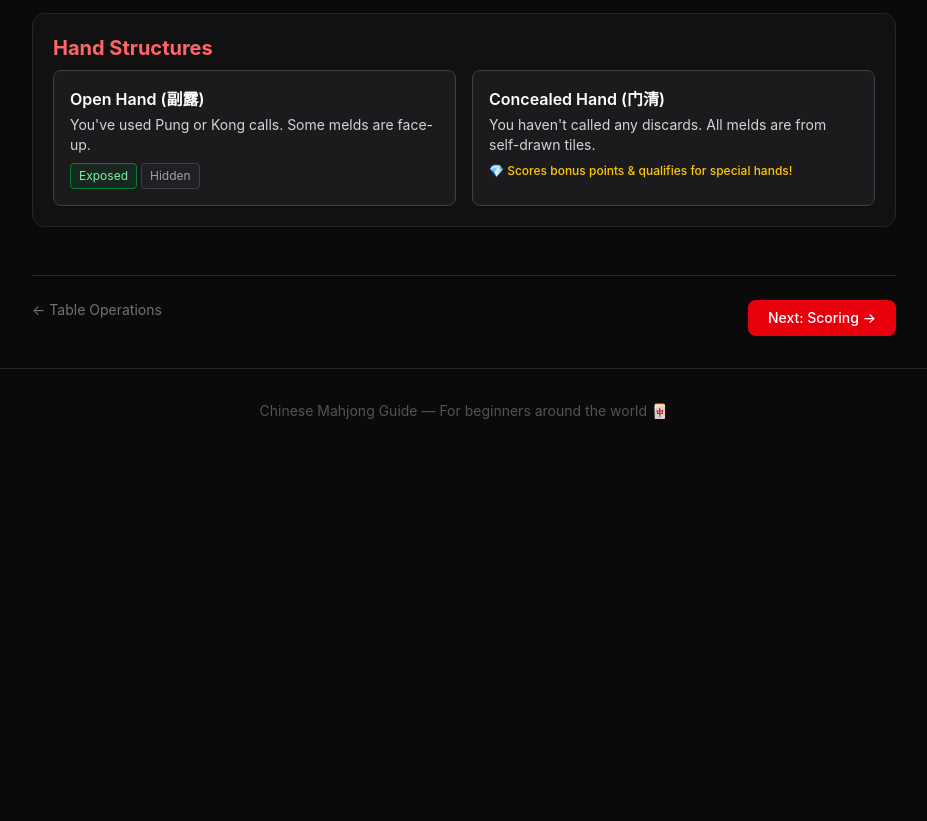
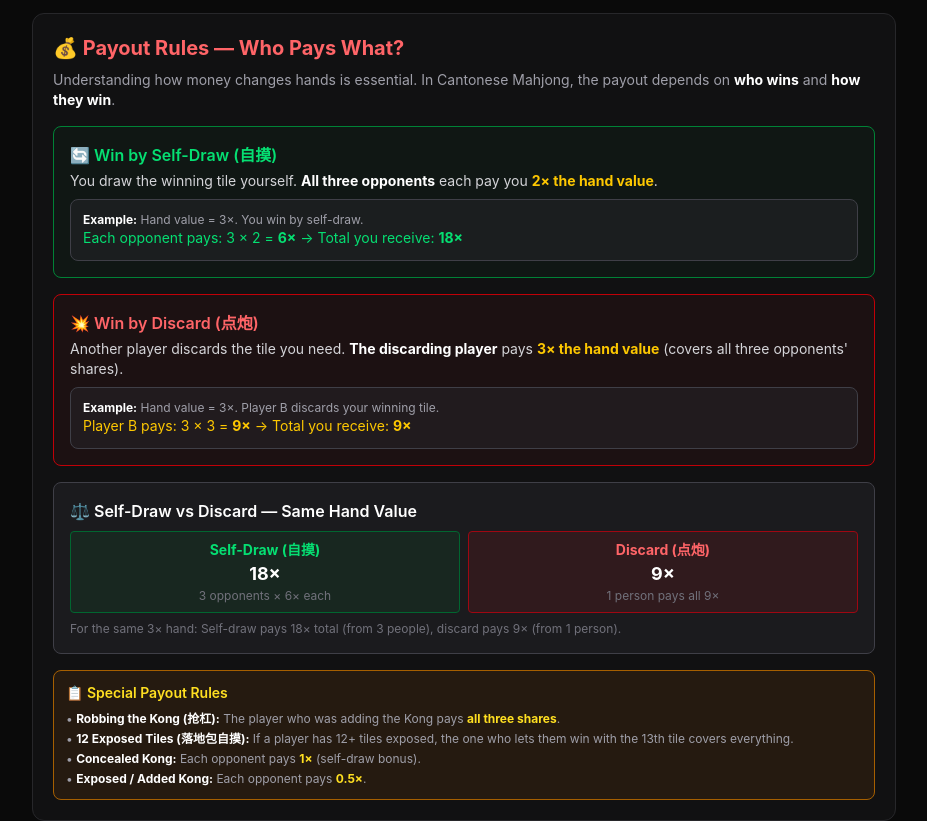
Before and after one commit to rkkbw47fm8-rgb/mahjong-guide, a Next.js app: page /winning in a window 1280 px wide. Shown: the part 940-1761 px from the top of the page, without its empty margins (176-1103 px from the left). Before the commit the page ends 1393 px from the top, so only its background shows below. Built offline with nearby package versions, Linux system fonts and the light colour scheme.

Commit message:
add payout rules section explaining self-draw vs discard payments

```diff
--- a/src/app/winning/page.tsx
+++ b/src/app/winning/page.tsx
@@ -76,6 +76,95 @@ export default function WinningPage() {
         </div>
       </section>
 
+      {/* Payout Rules */}
+      <section className="rounded-xl border border-zinc-800 bg-zinc-900/50 p-5">
+        <h2 className="mb-2 text-xl font-bold text-red-400">
+          💰 Payout Rules — Who Pays What?
+        </h2>
+        <p className="mb-4 text-sm text-zinc-400">
+          Understanding how money changes hands is essential. In Cantonese Mahjong, the
+          payout depends on <strong className="text-white">who wins</strong> and{" "}
+          <strong className="text-white">how they win</strong>.
+        </p>
+
+        <div className="space-y-4">
+          {/* Self-Draw */}
+          <div className="rounded-lg border border-green-700 bg-green-900/10 p-4">
+            <h3 className="mb-1 font-semibold text-green-400">
+              🔄 Win by Self-Draw (自摸)
+            </h3>
+            <p className="text-sm text-zinc-300">
+              You draw the winning tile yourself. <strong className="text-white">All three opponents</strong>{" "}
+              each pay you <strong className="text-yellow-400">2× the hand value</strong>.
+            </p>
+            <div className="mt-2 rounded-lg border border-zinc-700 bg-zinc-800/50 p-3">
+              <p className="text-xs text-zinc-400">
+                <strong className="text-white">Example:</strong> Hand value = 3×. You win by self-draw.
+              </p>
+              <p className="text-sm text-green-400">
+                Each opponent pays: 3 × 2 = <strong>6×</strong> → Total you receive: <strong>18×</strong>
+              </p>
+            </div>
+          </div>
+
+          {/* Win by Discard */}
+          <div className="rounded-lg border border-red-700 bg-red-900/10 p-4">
+            <h3 className="mb-1 font-semibold text-red-400">
+              💥 Win by Discard (点炮)
+            </h3>
+            <p className="text-sm text-zinc-300">
+              Another player discards the tile you need.{" "}
+              <strong className="text-white">The discarding player</strong> pays{" "}
+              <strong className="text-yellow-400">3× the hand value</strong>{" "}
+              (covers all three opponents&apos; shares).
+            </p>
+            <div className="mt-2 rounded-lg border border-zinc-700 bg-zinc-800/50 p-3">
+              <p className="text-xs text-zinc-400">
+                <strong className="text-white">Example:</strong> Hand value = 3×. Player B discards your winning tile.
+              </p>
+              <p className="text-sm text-yellow-400">
+                Player B pays: 3 × 3 = <strong>9×</strong> → Total you receive: <strong>9×</strong>
+              </p>
+            </div>
+          </div>
+
+          {/* Comparison */}
+          <div className="rounded-lg border border-zinc-700 bg-zinc-800/50 p-4">
+            <h3 className="mb-1 font-semibold text-white">
+              ⚖️ Self-Draw vs Discard — Same Hand Value
+            </h3>
+            <div className="mt-2 grid gap-2 sm:grid-cols-2">
+              <div className="rounded border border-green-800 bg-green-900/20 p-2 text-center">
+                <p className="text-sm font-bold text-green-400">Self-Draw (自摸)</p>
+                <p className="text-lg font-bold text-white">18×</p>
+                <p className="text-xs text-zinc-500">3 opponents × 6× each</p>
+              </div>
+              <div className="rounded border border-red-800 bg-red-900/20 p-2 text-center">
+                <p className="text-sm font-bold text-red-400">Discard (点炮)</p>
+                <p className="text-lg font-bold text-white">9×</p>
+                <p className="text-xs text-zinc-500">1 person pays all 9×</p>
+              </div>
+            </div>
+            <p className="mt-2 text-xs text-zinc-500">
+              For the same 3× hand: Self-draw pays 18× total (from 3 people), discard pays 9× (from 1 person).
+            </p>
+          </div>
+        </div>
+
+        {/* Special Payout Rules */}
+        <div className="mt-4 rounded-lg border border-yellow-700 bg-yellow-900/20 p-3">
+          <h4 className="mb-2 text-sm font-semibold text-yellow-300">
+            📋 Special Payout Rules
+          </h4>
+          <ul className="space-y-1 text-xs text-zinc-400">
+            <li>• <strong className="text-white">Robbing the Kong (抢杠):</strong> The player who was adding the Kong pays <strong className="text-yellow-300">all three shares</strong>.</li>
+            <li>• <strong className="text-white">12 Exposed Tiles (落地包自摸):</strong> If a player has 12+ tiles exposed, the one who lets them win with the 13th tile covers everything.</li>
+            <li>• <strong className="text-white">Concealed Kong:</strong> Each opponent pays <strong className="text-yellow-300">1×</strong> (self-draw bonus).</li>
+            <li>• <strong className="text-white">Exposed / Added Kong:</strong> Each opponent pays <strong className="text-yellow-300">0.5×</strong>.</li>
+          </ul>
+        </div>
+      </section>
+
       {/* Hand Structures */}
       <section className="rounded-xl border border-zinc-800 bg-zinc-900/50 p-5">
         <h2 className="mb-2 text-xl font-bold text-red-400">
```
